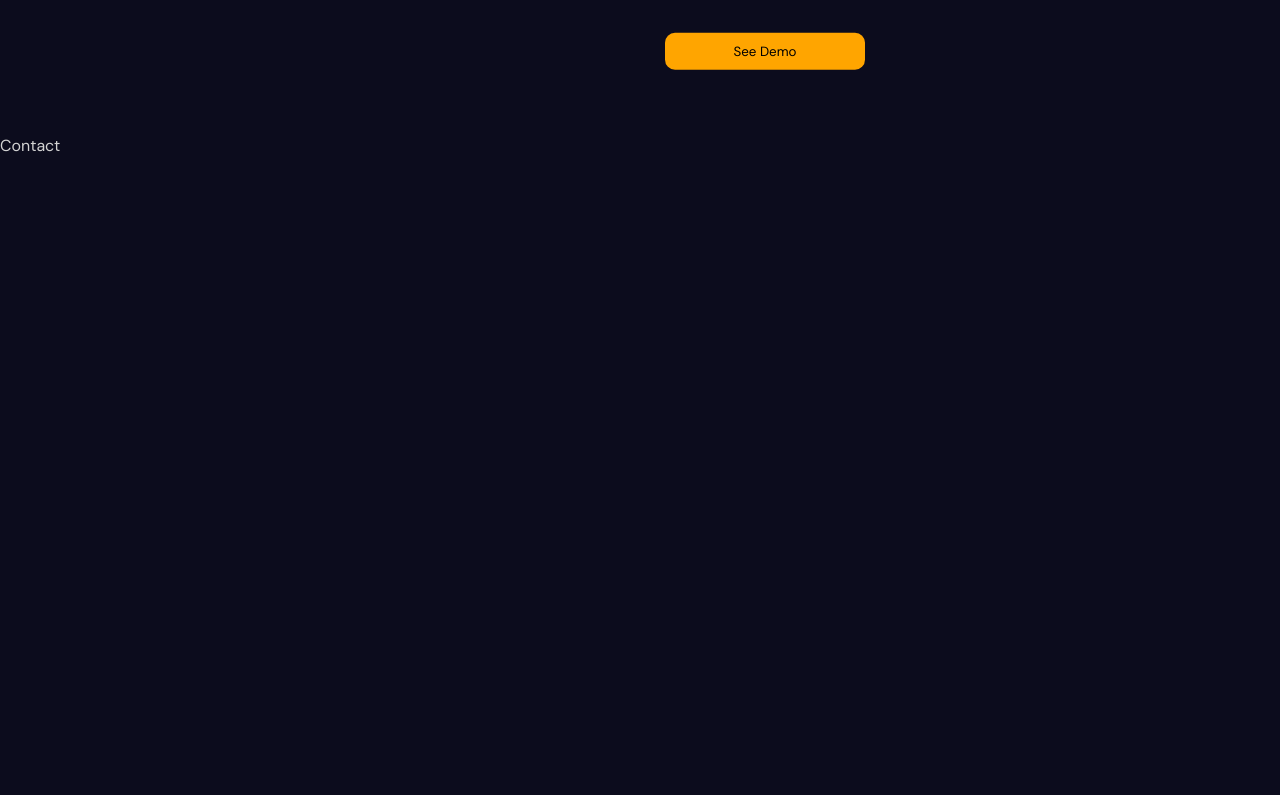
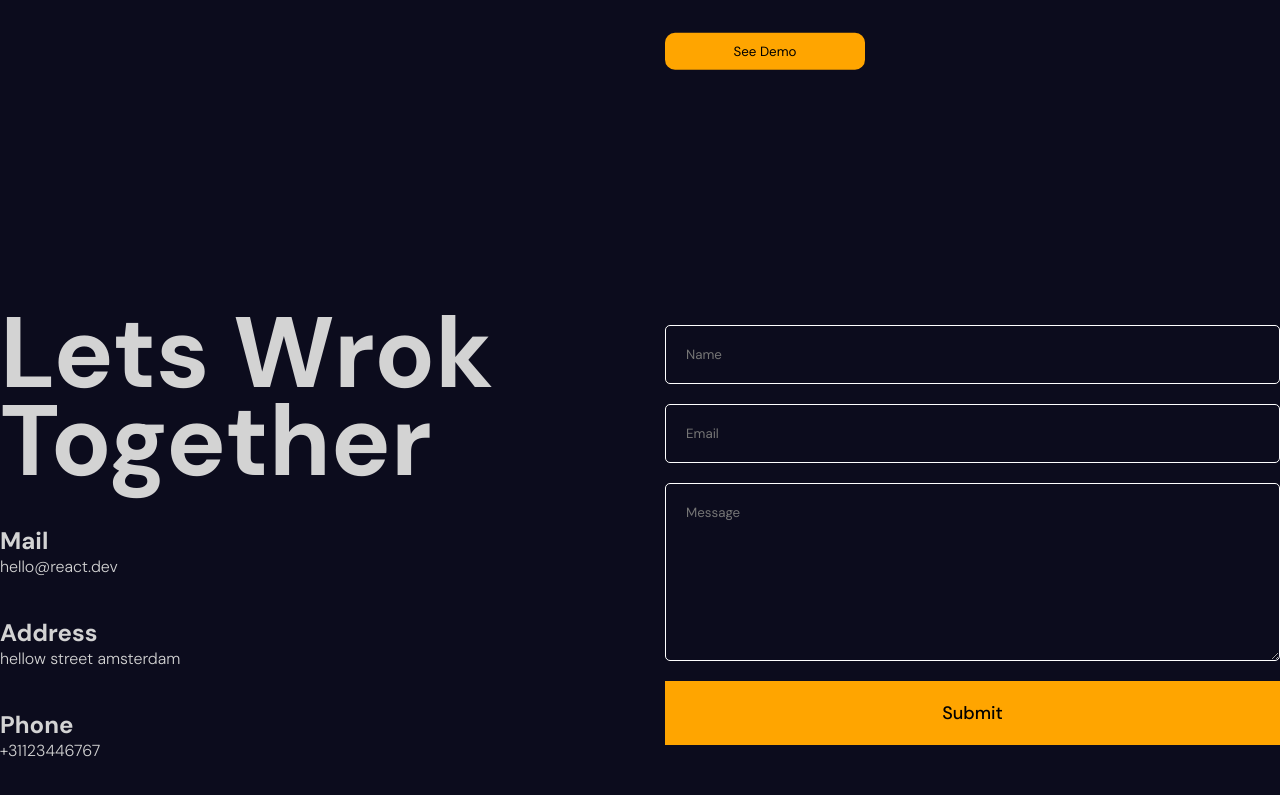
Before and after one commit to yanalalmer/template-portfolio-website, a React (Create React App) app: page / in a window 1280 px wide. Shown: the part 6418-7213 px from the top of the page. Built offline with nearby package versions, Linux system fonts and the light colour scheme.

Commit message:
added contact section contact form and animation

```diff
--- a/src/App.js
+++ b/src/App.js
@@ -1,6 +1,13 @@
 import './app.scss';
 // components
-import { Navbar, Hero, Parallax, Services, Portfolio } from './components';
+import {
+  Navbar,
+  Hero,
+  Parallax,
+  Services,
+  Portfolio,
+  Contact,
+} from './components';
 function App() {
   return (
     <div>
@@ -18,7 +25,9 @@ function App() {
         <Parallax type='portfolio' />
       </section>
       <Portfolio />
-      <section id='contact'>Contact</section>
+      <section id='contact'>
+        <Contact />
+      </section>
     </div>
   );
 }
--- /dev/null
+++ b/src/components/contact/Contact.jsx
@@ -0,0 +1,63 @@
+import React from 'react';
+import './contact.scss';
+import { motion } from 'framer-motion';
+
+const variants = {
+  initial: {
+    y: 500,
+    opacity: 0,
+  },
+  animate: {
+    y: 0,
+    opacity: 1,
+    transition: {
+      duration: 0.5,
+      staggerChildren: 0.1,
+    },
+  },
+};
+const Contact = () => {
+  return (
+    <motion.div
+      className='contact'
+      variants={variants}
+      initial='initial'
+      whileInView={'animate'}
+    >
+      <motion.div className='textContainer' variants={variants}>
+        <motion.h1 variants={variants}>Lets wrok together</motion.h1>
+        {items.map((item, index) => (
+          <motion.div className='item' key={index} variants={variants}>
+            <h2>{item.title}</h2>
+            <span>{item.span}</span>
+          </motion.div>
+        ))}
+      </motion.div>
+      <div className='formContainer'>
+        <form>
+          <input type='text' required placeholder='Name' />
+          <input type='email' required placeholder='Email' />
+          <textarea placeholder='Message' rows='8'></textarea>
+          <button>Submit</button>
+        </form>
+      </div>
+    </motion.div>
+  );
+};
+
+export default Contact;
+
+const items = [
+  {
+    title: 'mail',
+    span: 'hello@react.dev',
+  },
+  {
+    title: 'address',
+    span: 'hellow street amsterdam',
+  },
+  {
+    title: 'phone',
+    span: '+31123446767',
+  },
+];
--- /dev/null
+++ b/src/components/contact/contact.scss
@@ -0,0 +1,52 @@
+.contact {
+  height: 100%;
+  max-width: 1366px;
+  margin: auto;
+  display: flex;
+  align-items: center;
+  gap: 50px;
+
+  .textContainer {
+    flex: 1;
+    display: flex;
+    flex-direction: column;
+    gap: 40px;
+    h1 {
+      font-size: 100px;
+      line-height: 88px;
+      text-transform: capitalize;
+    }
+    h2 {
+      text-transform: capitalize;
+    }
+    span {
+      font-weight: 300;
+    }
+  }
+  .formContainer {
+    flex: 1;
+
+    form {
+      display: flex;
+      flex-direction: column;
+      gap: 20px;
+
+      input,
+      textarea {
+        padding: 20px;
+        background-color: transparent;
+        border: 1px solid white;
+        color: white;
+        border-radius: 5px;
+      }
+      button {
+        padding: 20px;
+        border: none;
+        background-color: orange;
+        cursor: pointer;
+        font-weight: 500;
+        font-size: 18px;
+      }
+    }
+  }
+}
--- a/src/components/index.js
+++ b/src/components/index.js
@@ -4,3 +4,4 @@ export { default as Hero } from './hero/Hero';
 export { default as Parallax } from './parallax/Parallax';
 export { default as Services } from './services/Services';
 export { default as Portfolio } from './portfolio/Portfolio';
+export { default as Contact } from './contact/Contact';
```
